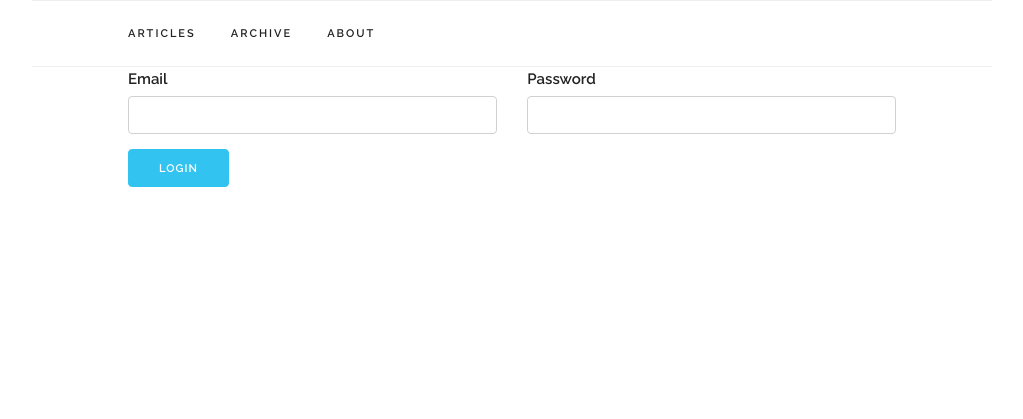
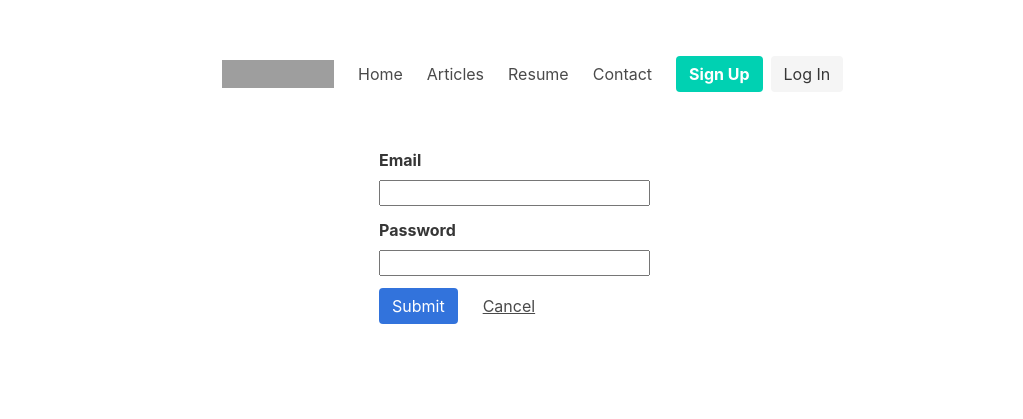
Before and after one commit to Marbocatcat/personal_site, a Flask app: page /login in a window 1280 px wide. Shown: the top 419 px of the page, without its empty margins (128-1151 px from the left). Run offline with Flask 2, Linux system fonts and the light colour scheme; some libraries are stand-ins or nearby versions; grey boxes are pictures that could not be loaded.

Commit message:
replace CSS framework to Bulma.io

```diff
--- a/main.py
+++ b/main.py
@@ -1,7 +1,7 @@
 #!/bin/env python3
 
 from datetime import datetime
-from flask import Flask, render_template, url_for
+from flask import Flask, render_template, url_for, request
 from flask_sqlalchemy import SQLAlchemy
 from forms import RegistrationForm, LoginForm
 
@@ -69,19 +69,16 @@ posts = [
 @app.route("/")
 @app.route("/home")
 def main():
-    return render_template('landing.html', title="Blog | Mar Bocatcat", posts=posts)
-
-# @app.route("/register")
-# def register():
-#    form = RegistrationForm()
-    # Pass the RegistrationForm class that we created.
-#    return render_template('register.html', title='Register', form=form)
+    return render_template('content.html', title="Mar Bocatcat", posts=posts)
 
 
-@app.route("/login")
+@app.route("/login", methods=['GET', 'POST'])
 def login():
     form = LoginForm()
-    return render_template('login.html', title="Login", form=form)
+    if request.method == 'POST':
+        pass  #put in logic after submitting credentials.
+    else:
+        return render_template('login.html', title='Login', form=form)
 
 
 if __name__ == "__main__":
--- a/static/custom.css
+++ /dev/null
@@ -1,58 +0,0 @@
-
-/* Navbar Section
------------------------------------------------------*/
-
-
-.navbar {
-    display: block;
-    width: 100%;
-    height: 6.5rem;
-    background: #fff;
-    z-index: 99;
-    border-top: 1px solid #eee;
-    border-bottom: 1px solid #eee;
-}
-
-.navbar-list {
-    list-style: none;
-    margin-bottom: 0;
-}
-
-.navbar-item {
-    position: relative;
-    float: left;
-    margin-bottom: 0;
-}
-
-.navbar-link {
-    text-transform: uppercase;
-    font-size: 11px;
-    font-weight: 600;
-    letter-spacing: .2rem;
-    margin-right: 35px;
-    text-decoration: none;
-    line-height: 6.5rem;
-    color: #222;
-}
-
-/* Blog Section
------------------------------------------------------*/
-
-
-.blog-section {
-    padding: 6rem 0;
-    border-top: 1px solid #eee;
-    border-top-width: 0;
-    margin-bottom:0;
-}
-
-.blog-header {
-    text-transform: uppercase;
-    font-size: 1.4rem;
-    letter-spacing: .2rem;
-    font-weight: 600;
-}
-.blog-header a {
-    text-decoration: none;
-    color: #222;
-}
--- a/static/skeleton.css
+++ /dev/null
@@ -1,418 +0,0 @@
-/*
-* Skeleton V2.0.4
-* Copyright 2014, Dave Gamache
-* www.getskeleton.com
-* Free to use under the MIT license.
-* http://www.opensource.org/licenses/mit-license.php
-* 12/29/2014
-*/
-
-
-/* Table of contents
-––––––––––––––––––––––––––––––––––––––––––––––––––
-- Grid
-- Base Styles
-- Typography
-- Links
-- Buttons
-- Forms
-- Lists
-- Code
-- Tables
-- Spacing
-- Utilities
-- Clearing
-- Media Queries
-*/
-
-
-/* Grid
-–––––––––––––––––––––––––––––––––––––––––––––––––– */
-.container {
-  position: relative;
-  width: 100%;
-  max-width: 960px;
-  margin: 0 auto;
-  padding: 0 20px;
-  box-sizing: border-box; }
-.column,
-.columns {
-  width: 100%;
-  float: left;
-  box-sizing: border-box; }
-
-/* For devices larger than 400px */
-@media (min-width: 400px) {
-  .container {
-    width: 85%;
-    padding: 0; }
-}
-
-/* For devices larger than 550px */
-@media (min-width: 550px) {
-  .container {
-    width: 80%; }
-  .column,
-  .columns {
-    margin-left: 4%; }
-  .column:first-child,
-  .columns:first-child {
-    margin-left: 0; }
-
-  .one.column,
-  .one.columns                    { width: 4.66666666667%; }
-  .two.columns                    { width: 13.3333333333%; }
-  .three.columns                  { width: 22%;            }
-  .four.columns                   { width: 30.6666666667%; }
-  .five.columns                   { width: 39.3333333333%; }
-  .six.columns                    { width: 48%;            }
-  .seven.columns                  { width: 56.6666666667%; }
-  .eight.columns                  { width: 65.3333333333%; }
-  .nine.columns                   { width: 74.0%;          }
-  .ten.columns                    { width: 82.6666666667%; }
-  .eleven.columns                 { width: 91.3333333333%; }
-  .twelve.columns                 { width: 100%; margin-left: 0; }
-
-  .one-third.column               { width: 30.6666666667%; }
-  .two-thirds.column              { width: 65.3333333333%; }
-
-  .one-half.column                { width: 48%; }
-
-  /* Offsets */
-  .offset-by-one.column,
-  .offset-by-one.columns          { margin-left: 8.66666666667%; }
-  .offset-by-two.column,
-  .offset-by-two.columns          { margin-left: 17.3333333333%; }
-  .offset-by-three.column,
-  .offset-by-three.columns        { margin-left: 26%;            }
-  .offset-by-four.column,
-  .offset-by-four.columns         { margin-left: 34.6666666667%; }
-  .offset-by-five.column,
-  .offset-by-five.columns         { margin-left: 43.3333333333%; }
-  .offset-by-six.column,
-  .offset-by-six.columns          { margin-left: 52%;            }
-  .offset-by-seven.column,
-  .offset-by-seven.columns        { margin-left: 60.6666666667%; }
-  .offset-by-eight.column,
-  .offset-by-eight.columns        { margin-left: 69.3333333333%; }
-  .offset-by-nine.column,
-  .offset-by-nine.columns         { margin-left: 78.0%;          }
-  .offset-by-ten.column,
-  .offset-by-ten.columns          { margin-left: 86.6666666667%; }
-  .offset-by-eleven.column,
-  .offset-by-eleven.columns       { margin-left: 95.3333333333%; }
-
-  .offset-by-one-third.column,
-  .offset-by-one-third.columns    { margin-left: 34.6666666667%; }
-  .offset-by-two-thirds.column,
-  .offset-by-two-thirds.columns   { margin-left: 69.3333333333%; }
-
-  .offset-by-one-half.column,
-  .offset-by-one-half.columns     { margin-left: 52%; }
-
-}
-
-
-/* Base Styles
-–––––––––––––––––––––––––––––––––––––––––––––––––– */
-/* NOTE
-html is set to 62.5% so that all the REM measurements throughout Skeleton
-are based on 10px sizing. So basically 1.5rem = 15px :) */
-html {
-  font-size: 62.5%; }
-body {
-  font-size: 1.5em; /* currently ems cause chrome bug misinterpreting rems on body element */
-  line-height: 1.6;
-  font-weight: 400;
-  font-family: "Raleway", "HelveticaNeue", "Helvetica Neue", Helvetica, Arial, sans-serif;
-  color: #222; }
-
-
-/* Typography
-–––––––––––––––––––––––––––––––––––––––––––––––––– */
-h1, h2, h3, h4, h5, h6 {
-  margin-top: 0;
-  margin-bottom: 2rem;
-  font-weight: 300; }
-h1 { font-size: 4.0rem; line-height: 1.2;  letter-spacing: -.1rem;}
-h2 { font-size: 3.6rem; line-height: 1.25; letter-spacing: -.1rem; }
-h3 { font-size: 3.0rem; line-height: 1.3;  letter-spacing: -.1rem; }
-h4 { font-size: 2.4rem; line-height: 1.35; letter-spacing: -.08rem; }
-h5 { font-size: 1.8rem; line-height: 1.5;  letter-spacing: -.05rem; }
-h6 { font-size: 1.5rem; line-height: 1.6;  letter-spacing: 0; }
-
-/* Larger than phablet */
-@media (min-width: 550px) {
-  h1 { font-size: 5.0rem; }
-  h2 { font-size: 4.2rem; }
-  h3 { font-size: 3.6rem; }
-  h4 { font-size: 3.0rem; }
-  h5 { font-size: 2.4rem; }
-  h6 { font-size: 1.5rem; }
-}
-
-p {
-  margin-top: 0; }
-
-
-/* Links
-–––––––––––––––––––––––––––––––––––––––––––––––––– */
-a {
-  color: #1EAEDB; }
-a:hover {
-  color: #0FA0CE; }
-
-
-/* Buttons
-–––––––––––––––––––––––––––––––––––––––––––––––––– */
-.button,
-button,
-input[type="submit"],
-input[type="reset"],
-input[type="button"] {
-  display: inline-block;
-  height: 38px;
-  padding: 0 30px;
-  color: #555;
-  text-align: center;
-  font-size: 11px;
-  font-weight: 600;
-  line-height: 38px;
-  letter-spacing: .1rem;
-  text-transform: uppercase;
-  text-decoration: none;
-  white-space: nowrap;
-  background-color: transparent;
-  border-radius: 4px;
-  border: 1px solid #bbb;
-  cursor: pointer;
-  box-sizing: border-box; }
-.button:hover,
-button:hover,
-input[type="submit"]:hover,
-input[type="reset"]:hover,
-input[type="button"]:hover,
-.button:focus,
-button:focus,
-input[type="submit"]:focus,
-input[type="reset"]:focus,
-input[type="button"]:focus {
-  color: #333;
-  border-color: #888;
-  outline: 0; }
-.button.button-primary,
-button.button-primary,
-input[type="submit"].button-primary,
-input[type="reset"].button-primary,
-input[type="button"].button-primary {
-  color: #FFF;
-  background-color: #33C3F0;
-  border-color: #33C3F0; }
-.button.button-primary:hover,
-button.button-primary:hover,
-input[type="submit"].button-primary:hover,
-input[type="reset"].button-primary:hover,
-input[type="button"].button-primary:hover,
-.button.button-primary:focus,
-button.button-primary:focus,
-input[type="submit"].button-primary:focus,
-input[type="reset"].button-primary:focus,
-input[type="button"].button-primary:focus {
-  color: #FFF;
-  background-color: #1EAEDB;
-  border-color: #1EAEDB; }
-
-
-/* Forms
-–––––––––––––––––––––––––––––––––––––––––––––––––– */
-input[type="email"],
-input[type="number"],
-input[type="search"],
-input[type="text"],
-input[type="tel"],
-input[type="url"],
-input[type="password"],
-textarea,
-select {
-  height: 38px;
-  padding: 6px 10px; /* The 6px vertically centers text on FF, ignored by Webkit */
-  background-color: #fff;
-  border: 1px solid #D1D1D1;
-  border-radius: 4px;
-  box-shadow: none;
-  box-sizing: border-box; }
-/* Removes awkward default styles on some inputs for iOS */
-input[type="email"],
-input[type="number"],
-input[type="search"],
-input[type="text"],
-input[type="tel"],
-input[type="url"],
-input[type="password"],
-textarea {
-  -webkit-appearance: none;
-     -moz-appearance: none;
-          appearance: none; }
-textarea {
-  min-height: 65px;
-  padding-top: 6px;
-  padding-bottom: 6px; }
-input[type="email"]:focus,
-input[type="number"]:focus,
-input[type="search"]:focus,
-input[type="text"]:focus,
-input[type="tel"]:focus,
-input[type="url"]:focus,
-input[type="password"]:focus,
-textarea:focus,
-select:focus {
-  border: 1px solid #33C3F0;
-  outline: 0; }
-label,
-legend {
-  display: block;
-  margin-bottom: .5rem;
-  font-weight: 600; }
-fieldset {
-  padding: 0;
-  border-width: 0; }
-input[type="checkbox"],
-input[type="radio"] {
-  display: inline; }
-label > .label-body {
-  display: inline-block;
-  margin-left: .5rem;
-  font-weight: normal; }
-
-
-/* Lists
-–––––––––––––––––––––––––––––––––––––––––––––––––– */
-ul {
-  list-style: circle inside; }
-ol {
-  list-style: decimal inside; }
-ol, ul {
-  padding-left: 0;
-  margin-top: 0; }
-ul ul,
-ul ol,
-ol ol,
-ol ul {
-  margin: 1.5rem 0 1.5rem 3rem;
-  font-size: 90%; }
-li {
-  margin-bottom: 1rem; }
-
-
-/* Code
-–––––––––––––––––––––––––––––––––––––––––––––––––– */
-code {
-  padding: .2rem .5rem;
-  margin: 0 .2rem;
-  font-size: 90%;
-  white-space: nowrap;
-  background: #F1F1F1;
-  border: 1px solid #E1E1E1;
-  border-radius: 4px; }
-pre > code {
-  display: block;
-  padding: 1rem 1.5rem;
-  white-space: pre; }
-
-
-/* Tables
-–––––––––––––––––––––––––––––––––––––––––––––––––– */
-th,
-td {
-  padding: 12px 15px;
-  text-align: left;
-  border-bottom: 1px solid #E1E1E1; }
-th:first-child,
-td:first-child {
-  padding-left: 0; }
-th:last-child,
-td:last-child {
-  padding-right: 0; }
-
-
-/* Spacing
-–––––––––––––––––––––––––––––––––––––––––––––––––– */
-button,
-.button {
-  margin-bottom: 1rem; }
-input,
-textarea,
-select,
-fieldset {
-  margin-bottom: 1.5rem; }
-pre,
-blockquote,
-dl,
-figure,
-table,
-p,
-ul,
-ol,
-form {
-  margin-bottom: 2.5rem; }
-
-
-/* Utilities
-–––––––––––––––––––––––––––––––––––––––––––––––––– */
-.u-full-width {
-  width: 100%;
-  box-sizing: border-box; }
-.u-max-full-width {
-  max-width: 100%;
-  box-sizing: border-box; }
-.u-pull-right {
-  float: right; }
-.u-pull-left {
-  float: left; }
-
-
-/* Misc
-–––––––––––––––––––––––––––––––––––––––––––––––––– */
-hr {
-  margin-top: 3rem;
-  margin-bottom: 3.5rem;
-  border-width: 0;
-  border-top: 1px solid #E1E1E1; }
-
-
-/* Clearing
-–––––––––––––––––––––––––––––––––––––––––––––––––– */
-
-/* Self Clearing Goodness */
-.container:after,
-.row:after,
-.u-cf {
-  content: "";
-  display: table;
-  clear: both; }
-
-
-/* Media Queries
-–––––––––––––––––––––––––––––––––––––––––––––––––– */
-/*
-Note: The best way to structure the use of media queries is to create the queries
-near the relevant code. For example, if you wanted to change the styles for buttons
-on small devices, paste the mobile query code up in the buttons section and style it
-there.
-*/
-
-
-/* Larger than mobile */
-@media (min-width: 400px) {}
-
-/* Larger than phablet (also point when grid becomes active) */
-@media (min-width: 550px) {}
-
-/* Larger than tablet */
-@media (min-width: 750px) {}
-
-/* Larger than desktop */
-@media (min-width: 1000px) {}
-
-/* Larger than Desktop HD */
-@media (min-width: 1200px) {}
--- a/templates/base.html
+++ /dev/null
@@ -1,53 +0,0 @@
-<!DOCTYPE html>
-<html lang="en">
-<head>
-
-  <!-- Basic Page Needs
-  –––––––––––––––––––––––––––––––––––––––––––––––––– -->
-  <meta charset="utf-8">
-  <title>{{ title }}</title>
-  <meta name="description" content="">
-  <meta name="author" content="">
-
-  <!-- Mobile Specific Metas
-  –––––––––––––––––––––––––––––––––––––––––––––––––– -->
-  <meta name="viewport" content="width=device-width, initial-scale=1">
-
-  <!-- FONT
-  –––––––––––––––––––––––––––––––––––––––––––––––––– -->
-  <link href="//fonts.googleapis.com/css?family=Raleway:400,300,600" rel="stylesheet" type="text/css">
-
-  <!-- CSS
-  –––––––––––––––––––––––––––––––––––––––––––––––––– -->
-  <link rel="stylesheet" href={{ url_for("static", filename="normalize.css") }}>
-  <link rel="stylesheet" href={{ url_for("static", filename="skeleton.css") }}>
-  <link rel="stylesheet" href={{ url_for("static", filename="custom.css") }}>
-
-
-  <!-- Favicon
-  –––––––––––––––––––––––––––––––––––––––––––––––––– -->
-  <link rel="icon" type="image/png" href="images/favicon.png">
-
-</head>
-<body>
-
-  <!-- Primary Page Layout
-  –––––––––––––––––––––––––––––––––––––––––––––––––– -->
-  <div class="container">
-      <div class="navbar-spacer"></div>
-           <nav class="navbar">
-             <div class="container">
-                 <ul class="navbar-list">
-                    <li class="navbar-item"><a class="navbar-link" href="Articles">Articles</a></li>
-                    <li class="navbar-item"><a class="navbar-link" href="Archive">Archive</a></li>
-                    <li class="navbar-item"><a class="navbar-link" href="About">About</a></li>
-                </ul>
-             </div>
-           </nav>
-      {% block content %}{% endblock %}
-    </div>
-
-<!-- End Document
-  –––––––––––––––––––––––––––––––––––––––––––––––––– -->
-</body>
-</html>
--- /dev/null
+++ b/templates/layout.html
@@ -0,0 +1,63 @@
+<!DOCTYPE html>
+<html>
+  <head>
+    <meta charset="utf-8">
+    <meta name="viewport" content="width=device-width, initial-scale=1">
+    <title>{{ title }}</title>
+    <link rel="stylesheet" href="https://cdnjs.cloudflare.com/ajax/libs/bulma/0.7.4/css/bulma.min.css">
+    <script defer src="https://use.fontawesome.com/releases/v5.3.1/js/all.js"></script>
+  </head>
+<body>
+    <section class="section">
+    <div class="columns is-mobile is-centered">
+        <div class="column is-half">
+            <!-- NAVBAR Section ----------------------------------------------->
+            <nav class="navbar" role="navigation" aria-label="main navigation">
+                <div class="navbar-brand">
+                    <a class="navbar-item" href="https://bulma.io">
+                        <img src="https://bulma.io/images/bulma-logo.png" width="112" height="28">
+                    </a>
+                </div>
+                <div class="navbar-menu">
+                    <div class="navbar-start">
+                        <a class="navbar-item" href="/">
+                            Home
+                        </a>
+                        <a class="navbar-item">
+                            Articles
+                        </a>
+                        <a class="navbar-item">
+                            Resume
+                        </a>
+                        <a class="navbar-item">
+                            Contact
+                        </a>
+                    </div>
+                    <div class="navbar-end">
+                        <div class="navbar-item">
+                            <div class="buttons">
+                                <a class="button is-primary">
+                                    <strong>Sign Up</strong>
+                                </a>
+                                <a class="button is-light" href="/login">
+                                    Log In
+                                </a>
+                            </div>
+                        </div>
+                    </div>
+                </div>
+            </nav>
+            <!-- Content Section ----------------------------------------------->
+            <section class="section">
+            <div class="columns is-mobile is-centered">
+                <div class="column is-half">
+                    {% block content %}{% endblock content %}
+                </div>
+            </div>
+            </section>
+        </div>
+    </div>
+    </section>
+</body>
+
+</html>
--- a/templates/login.html
+++ b/templates/login.html
@@ -1,32 +1,33 @@
-{% extends "base.html" %}
+{% extends "layout.html" %}
 {% block content %}
-<form>
-    <div class="container">
-        <div class="row">
-            <div class="six columns">
-                {{ form.email.label(class="u-full-width") }}
+    <div class="field">
+      {{ form.email.label(class="label") }}
          {% if form.email.errors %}
-                    {{ form.email(class="u-full-width") }}
+             {{ form.email(class="label") }}
                  {% for error in form.email.errors %}
                      {{ error }}
                  {% endfor %}
          {% else %}
-                    {{ form.email(class="u-full-width") }}
+            {{ form.email(class="label") }}
          {% endif %}
     </div>
-            <div class="six columns">
-                {{ form.password.label(class="u-full-width") }}
+    <div class="field">
+      {{ form.password.label(class="label") }}
          {% if form.password.errors %}
-                    {{ form.password(class="u-full-width") }}
+            {{ form.password(class="label") }}
                  {% for error in form.password.errors %}
-                             {{ error  }}
+                     {{ error }}
                  {% endfor %}
          {% else %}
-                    {{ form.password(class="u-full-width") }}
+            {{ form.password(class="label") }}
          {% endif %}
     </div>
+    <div class="field is-grouped">
+         <div class="control">
+             <button class="button is-link">Submit</button>
          </div>
-        {{ form.submit(class="button-primary") }}
+         <div class="control">
+             <button class="button is-text">Cancel</button>
          </div>
-</form>
+    </div>
 {% endblock content %}
```
Also changed, not shown: static/content.py (deleted, +0 -21 lines), templates/content.html (added, +10 -0 lines), templates/landing.html (deleted, +0 -12 lines), static/normalize.css (deleted). Lines whose indentation alone changed are shown as unchanged.
